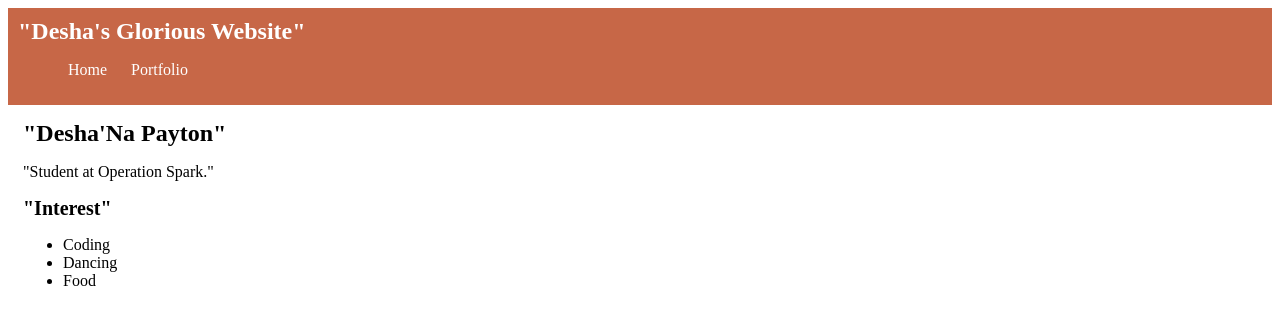
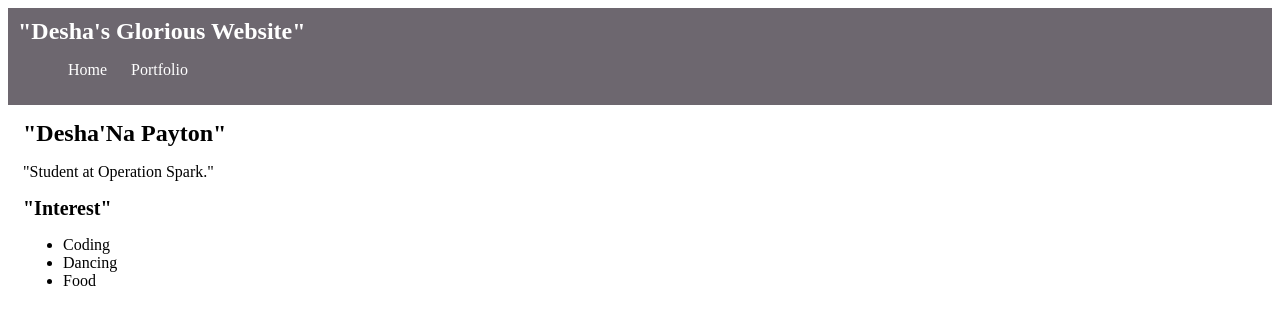
Before and after one commit to deshanap/deshanap-github-io, a plain HTML site: page index.html in a window 1280 px wide. Drawn offline with Linux system fonts and the light colour scheme.

Commit message:
Update index.html

```diff
--- a/index.html
+++ b/index.html
@@ -18,7 +18,7 @@
      margin: auto;
    }
  nav {
-           background: rgb(199, 103, 71);
+           background: rgb(109, 103, 111);
            margin: 0 auto;
            margin-bottom: 20px:
            display: flex;
```
